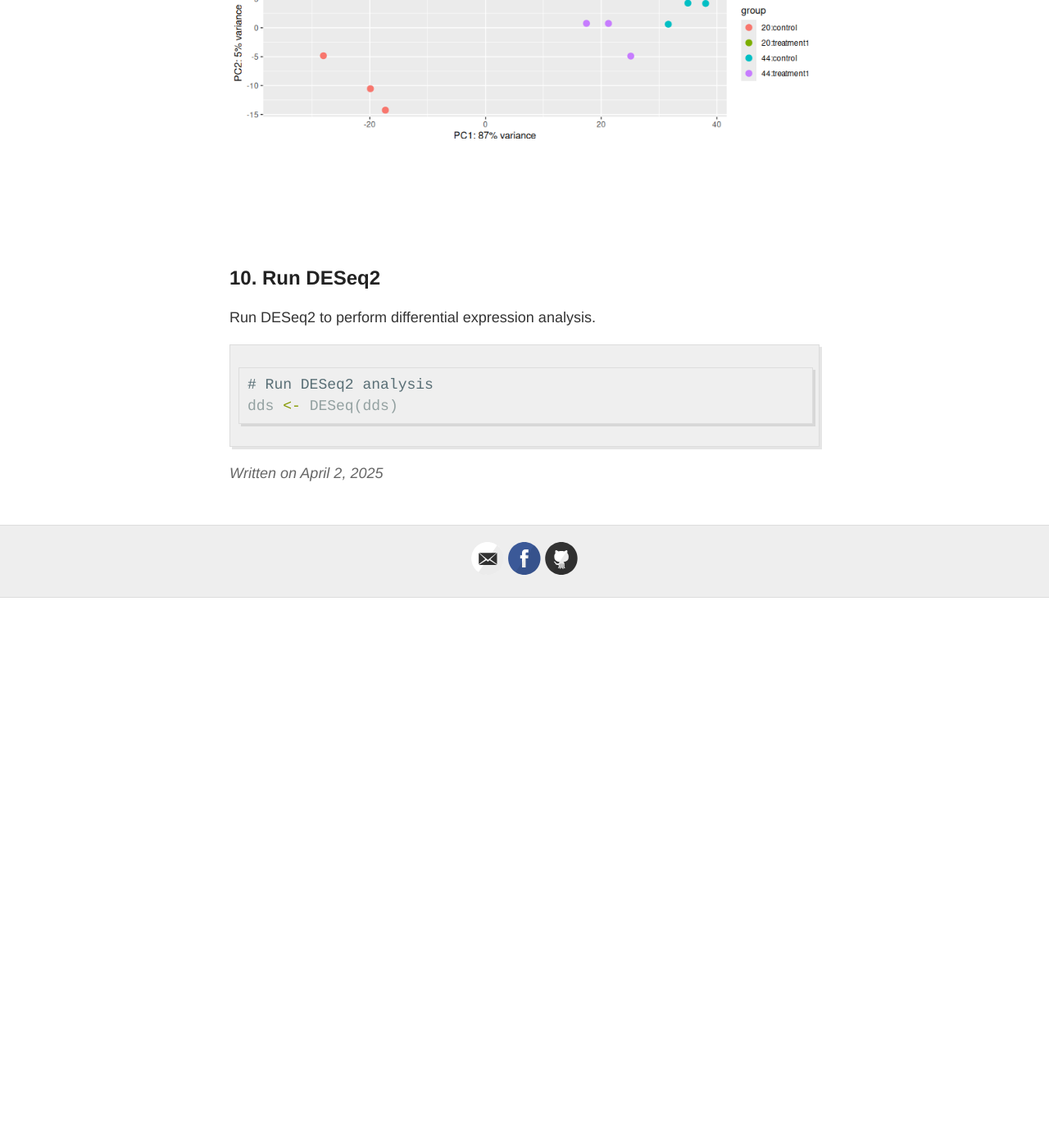
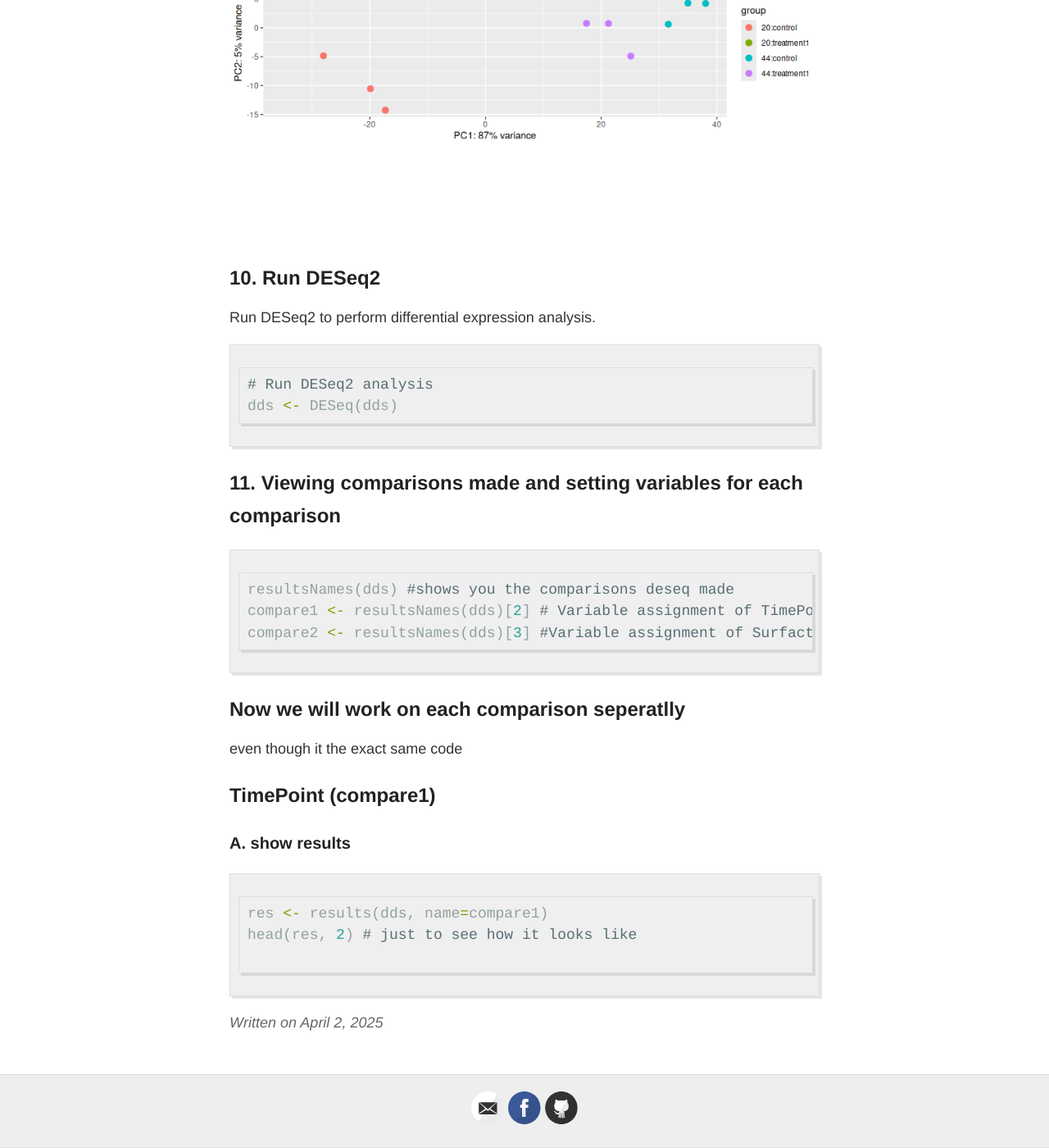
Before and after one commit to OfekRainish/OfekRainish_notebook, a Jekyll site: the page built from _posts/2025-04-02-bioinformatics deseq2.md, in a window 1280 px wide and 1400 px high, scrolled down 4325 px. Shown: the whole window at 82% size. Built offline with Jekyll 4.4.1, drawn with Linux system fonts in a browser that asks for light colours; our own code applies the rules of GitHub Pages for plain Markdown files; a file with an impossible date is left out; before the commit the page ends 5054 px from its top, so only the background shows below that.

Commit message:
Update 2025-04-02-bioinformatics deseq2.md

````diff
--- a/_posts/2025-04-02-bioinformatics deseq2.md
+++ b/_posts/2025-04-02-bioinformatics deseq2.md
@@ -118,3 +118,19 @@ Run DESeq2 to perform differential expression analysis.
 # Run DESeq2 analysis
 dds <- DESeq(dds)
 ```
+## 11. Viewing comparisons made and setting variables for each comparison
+```r
+resultsNames(dds) #shows you the comparisons deseq made
+compare1 <- resultsNames(dds)[2] # Variable assignment of TimePoint comparison
+compare2 <- resultsNames(dds)[3] #Variable assignment of Surfactin treatment comparison
+```
+## Now we will work on each comparison seperatlly
+even though it the exact same code
+
+## TimePoint (compare1)
+### A. show results
+```r
+res <- results(dds, name=compare1)
+head(res, 2) # just to see how it looks like
+
+```
````
